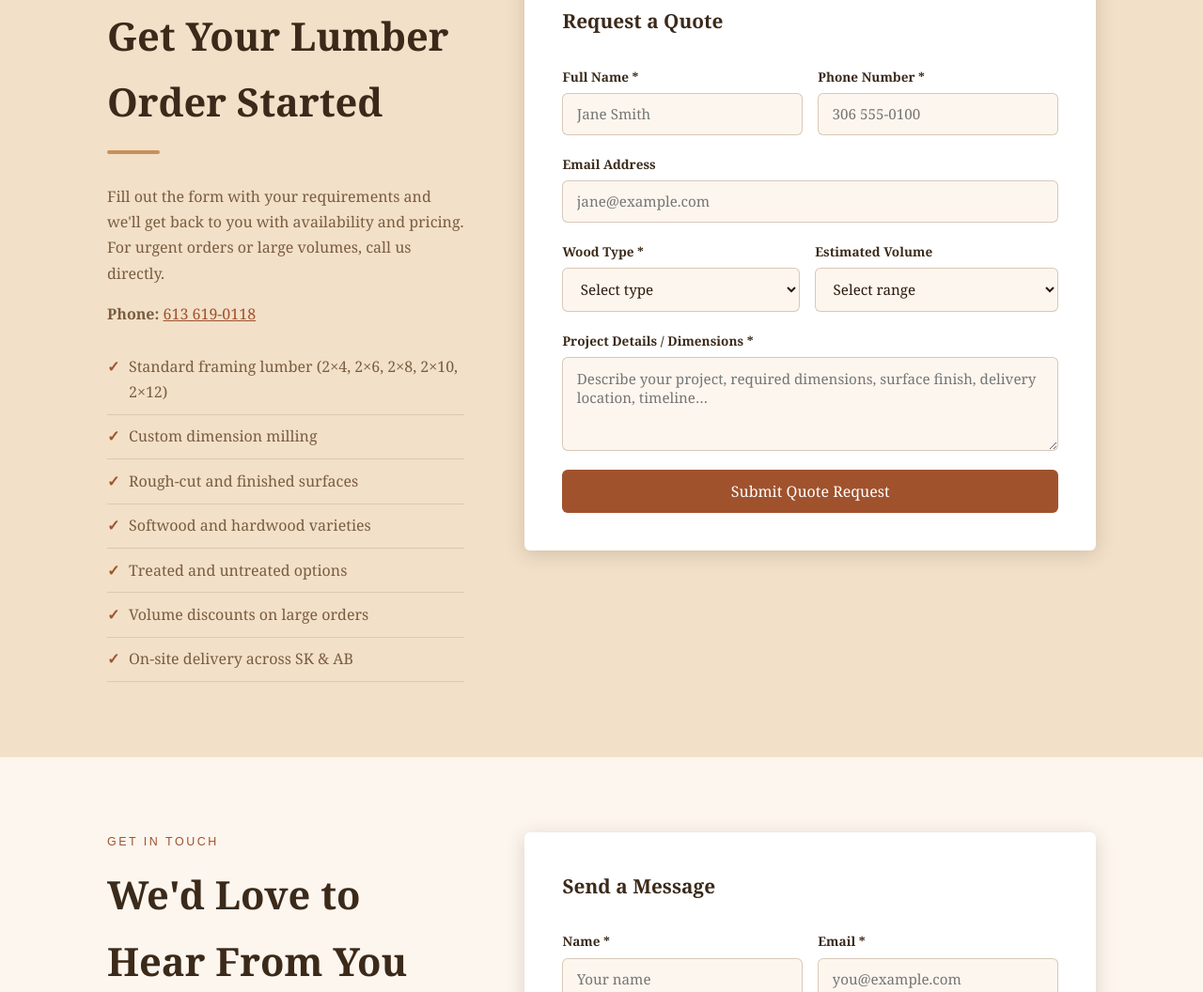
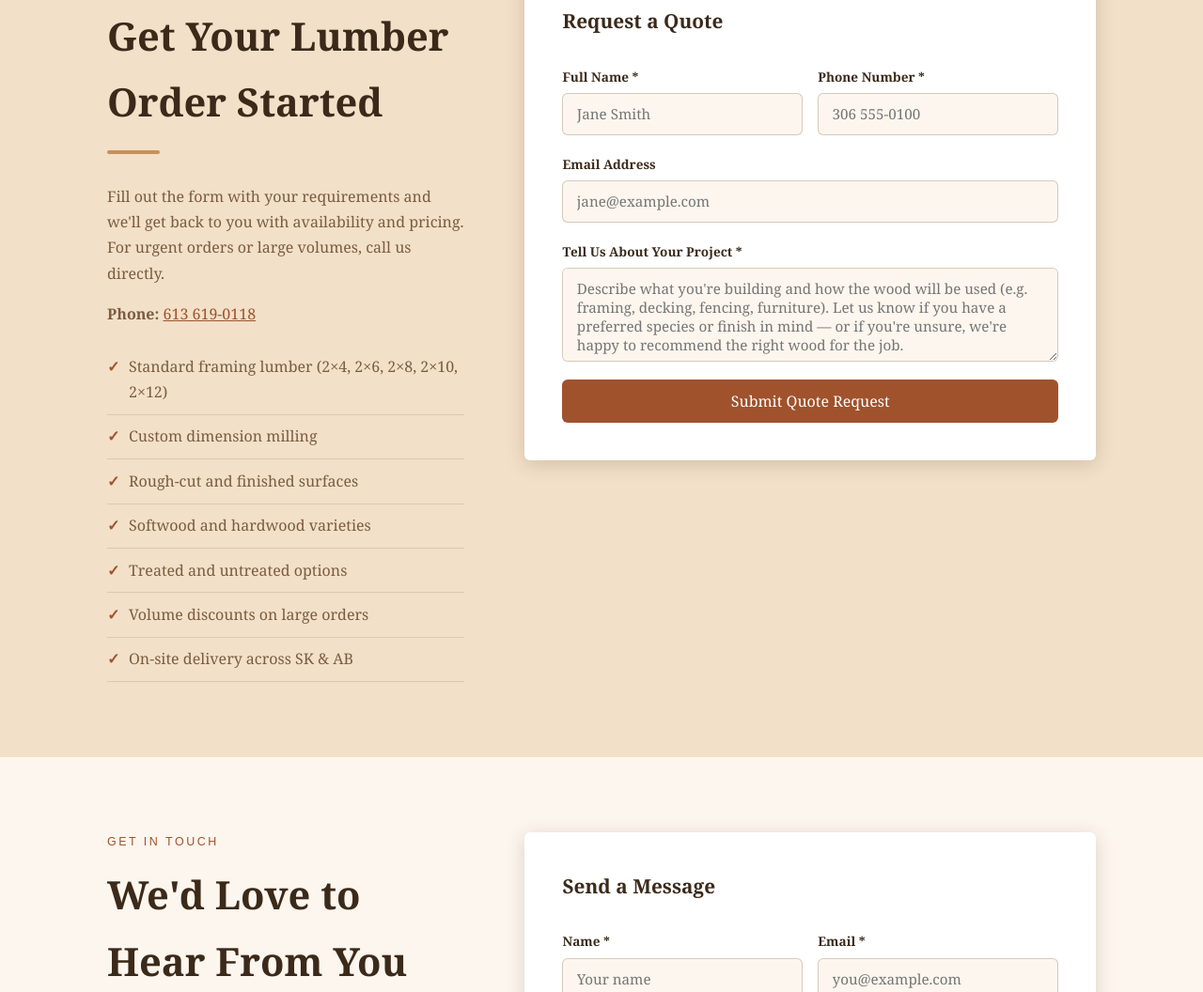
Before and after one commit to missouricoteau/lmentals, a plain HTML site: page index.html in a window 1280 px wide. Shown: the part 2115-3171 px from the top of the page at 94% size. Drawn offline with Linux system fonts and the light colour scheme.

Commit message:
update quote

```diff
--- a/index.html
+++ b/index.html
@@ -218,33 +218,9 @@
             <label for="o-email">Email Address</label>
             <input type="email" id="o-email" name="email" placeholder="jane@example.com">
           </div>
-          <div class="form-row">
-            <div class="field">
-              <label for="o-type">Wood Type *</label>
-              <select id="o-type" name="wood_type" required>
-                <option value="" disabled selected>Select type</option>
-                <option>Spruce (framing)</option>
-                <option>Pine</option>
-                <option>Fir</option>
-                <option>Cedar</option>
-                <option>Hardwood (custom)</option>
-                <option>Not sure — advise me</option>
-              </select>
-            </div>
-            <div class="field">
-              <label for="o-volume">Estimated Volume</label>
-              <select id="o-volume" name="volume">
-                <option value="" disabled selected>Select range</option>
-                <option>Small (&lt; 100 board-ft)</option>
-                <option>Medium (100–500 board-ft)</option>
-                <option>Large (500–2000 board-ft)</option>
-                <option>Commercial (2000+ board-ft)</option>
-              </select>
-            </div>
-          </div>
           <div class="field">
-            <label for="o-details">Project Details / Dimensions *</label>
-            <textarea id="o-details" name="details" placeholder="Describe your project, required dimensions, surface finish, delivery location, timeline…" required></textarea>
+            <label for="o-details">Tell Us About Your Project *</label>
+            <textarea id="o-details" name="details" placeholder="Describe what you're building and how the wood will be used (e.g. framing, decking, fencing, furniture). Let us know if you have a preferred species or finish in mind — or if you're unsure, we're happy to recommend the right wood for the job." required></textarea>
           </div>
           <button type="submit" class="btn btn-primary" style="width:100%;">Submit Quote Request</button>
           <p id="orderMsg" style="margin-top:.8rem;font-size:.88rem;color:var(--cedar);display:none;"></p>
```
